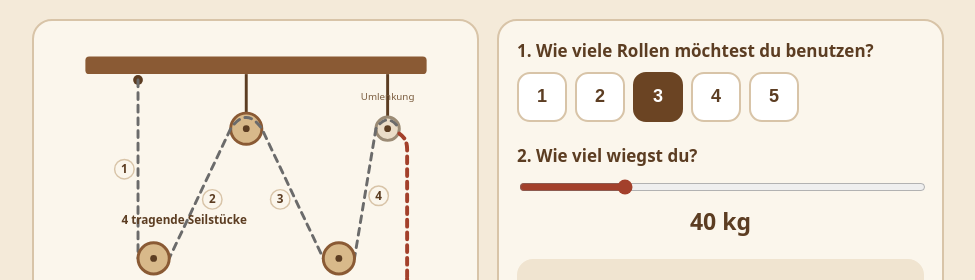
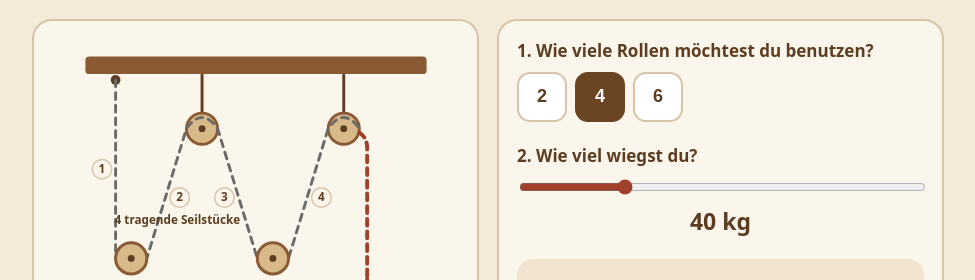
Before and after one commit to LuckyTobi/flaschenzug, a plain HTML site: page index.html in a window 1280 px wide. Shown: the part 184-464 px from the top of the page, without its empty margins (152-1127 px from the left). Drawn offline with Linux system fonts and the light colour scheme.

Commit message:
Flaschenzug auf 2, 4 und 6 Rollen korrigieren

```diff
--- a/index.html
+++ b/index.html
@@ -97,8 +97,10 @@
 </main>
 <script>
 (() => {
-  const rollOptions = [1,2,3,4,5];
-  let rolls = 3;
+  // Nur gerade Rollenzahlen: So endet das Seil ohne zusätzliche Umlenkrolle nach unten.
+  // Die gewählte Rollenzahl entspricht zugleich der Zahl der tragenden Seilstücke.
+  const rollOptions = [2,4,6];
+  let rolls = 4;
   let bodyWeight = 40;
   const ns = 'http://www.w3.org/2000/svg';
   const $ = id => document.getElementById(id);
@@ -110,9 +112,9 @@
     return el;
   }
   function add(parent, tag, attrs={}) { const el=svg(tag,attrs); parent.appendChild(el); return el; }
-  function pulley(parent,x,y,moving=false,small=false){
-    if(!moving) add(parent,'line',{x1:x,y1:36,x2:x,y2:y-(small?12:16),stroke:'#5c3d22','stroke-width':3});
-    add(parent,'circle',{cx:x,cy:y,r:small?12:16,fill:small?'#eadcc7':'#d8b98a',stroke:small?'#9b8b75':'#8a5a34','stroke-width':3});
+  function pulley(parent,x,y,moving=false){
+    if(!moving) add(parent,'line',{x1:x,y1:36,x2:x,y2:y-16,stroke:'#5c3d22','stroke-width':3});
+    add(parent,'circle',{cx:x,cy:y,r:16,fill:'#d8b98a',stroke:'#8a5a34','stroke-width':3});
     add(parent,'circle',{cx:x,cy:y,r:3.5,fill:'#5c3d22'});
   }
   function path(parent,d,color='#6b6b6b',width=3,cls='rope-motion'){
@@ -126,46 +128,32 @@
 
   function renderModel(){
     fixedLayer.innerHTML=''; ropeLayer.innerHTML=''; movingLayer.innerHTML=''; freeEndLayer.innerHTML='';
-    const supporting = rolls + 1;
+    const supporting = rolls;
     const topY=92, bottomY=225;
-    const left=95, right=285;
-    const xPositions = Array.from({length:rolls},(_,i)=> rolls===1 ? 170 : left + i*(right-left)/(rolls-1));
+    const left=72, right=290;
+    const xPositions = Array.from({length:rolls},(_,i)=> left + i*(right-left)/(rolls-1));
     const movingXs=[], fixedXs=[];
     xPositions.forEach((x,i)=> (i%2===0?movingXs:fixedXs).push(x));
 
     fixedXs.forEach(x=>pulley(fixedLayer,x,topY,false));
     movingXs.forEach(x=>pulley(movingLayer,x,bottomY,true));
 
-    // Nur bei ungerader Rollenzahl wird am Ende eine zusätzliche reine Umlenkrolle benötigt,
-    // damit das freie Ende nach unten zeigen kann. Bei 2 und 4 Rollen übernimmt das bereits
-    // die letzte feste Rolle.
-    const needsGuide = rolls % 2 === 1;
-    const lastX = xPositions[xPositions.length-1];
-    const guideX = rolls===1 ? 285 : Math.min(335,lastX+50);
-    const guideY = topY;
-    if(needsGuide){
-      pulley(fixedLayer,guideX,guideY,false,true);
-      const guideLabel=add(fixedLayer,'text',{x:guideX,y:63,'text-anchor':'middle','font-size':10,fill:'#7a5c3e'});
-      guideLabel.textContent='Umlenkung';
-    }
-
     // Traverse und Last gehören zur beweglichen Baugruppe.
     if(movingXs.length){
       const min=Math.min(...movingXs)-24,max=Math.max(...movingXs)+24;
       add(movingLayer,'rect',{x:min,y:bottomY+25,width:max-min,height:8,rx:3,fill:'#8a5a34'});
       add(movingLayer,'line',{x1:200,y1:bottomY+33,x2:200,y2:294,stroke:'#5c3d22','stroke-width':4});
-      // Kleiner Haken statt des bisher sehr großen Pfeils über der Last.
       add(movingLayer,'path',{d:'M190 294 L210 294 L206 311 L194 311 Z',fill:'#7a4a24',stroke:'#4a2e15','stroke-width':2});
       add(movingLayer,'rect',{x:150,y:320,width:100,height:64,rx:12,fill:'url(#weightGradient)',stroke:'#4a2e15','stroke-width':2});
       const t1=add(movingLayer,'text',{x:200,y:346,'text-anchor':'middle','font-size':13,fill:'white','font-weight':700});t1.textContent='DU HEBST';
       const t2=add(movingLayer,'text',{x:200,y:370,'text-anchor':'middle','font-size':20,fill:'white','font-weight':900});t2.textContent=(bodyWeight*supporting)+' kg';
     }
 
+    // Wechselnd bewegliche und feste Rollen: M-F-M-F ...
+    // Da nur gerade Zahlen erlaubt sind, ist die letzte Rolle immer fest und das freie Ende kann direkt nach unten laufen.
     const sequence=[];
     for(let i=0;i<rolls;i++) sequence.push({type:i%2===0?'M':'F',x:xPositions[i]});
 
-    // Der erste Seilstrang beginnt genau über dem linken Rand der ersten beweglichen Rolle.
-    // Dadurch ist er bei einer Rolle (und auch bei den anderen Varianten) sauber senkrecht.
     const anchorX = sequence[0].x-16;
     const anchorY = 42;
     add(ropeLayer,'circle',{cx:anchorX,cy:anchorY,r:5,fill:'#5c3d22'});
@@ -184,28 +172,16 @@
       else d+=` Q ${item.x} ${y-23} ${exit.x} ${exit.y}`;
       prev=exit;
     });
-
-    let freeX;
-    if(needsGuide){
-      const guideEntry={x:guideX-12,y:guideY};
-      const guideExit={x:guideX+12,y:guideY};
-      d+=` L ${guideEntry.x} ${guideEntry.y} Q ${guideX} ${guideY-18} ${guideExit.x} ${guideExit.y}`;
-      numberedSegments.push({a:prev,b:guideEntry});
-      freeX=guideExit.x+8;
-    }else{
-      // Bei 2 und 4 Rollen kommt das Seil direkt aus der letzten festen Rolle nach unten.
-      freeX=prev.x+8;
-    }
     path(ropeLayer,d);
 
-    // Freies Ende immer senkrecht nach unten.
-    const freeTop=needsGuide?guideY+5:topY+4;
+    // Das freie Ende kommt direkt von der letzten festen Rolle und hängt immer nach unten.
+    const freeX=prev.x+8;
+    const freeTop=topY+4;
     path(freeEndLayer,`M ${freeX-8} ${freeTop} Q ${freeX} ${freeTop+5} ${freeX} ${freeTop+16} L ${freeX} 304`,'#a3402b',4,'rope-motion');
     add(freeEndLayer,'line',{x1:freeX,y1:245,x2:freeX,y2:304,stroke:'#a3402b','stroke-width':4,'marker-end':'url(#arrowDown)'});
     const txt=add(freeEndLayer,'text',{x:freeX,y:331,'font-size':13,fill:'#a3402b','font-weight':800,'text-anchor':'middle'});txt.textContent='Hier hängst du!';
 
-    // Die Seilstücke wie im Referenzbild direkt durchnummerieren.
-    // Das letzte Seilstück ist bei gerader Rollenzahl das rote freie Ende.
+    // Nur die tragenden Seilstücke werden nummeriert. Das rote freie Zugende gehört nicht dazu.
     numberedSegments.forEach((seg,i)=>{
       const mx=(seg.a.x+seg.b.x)/2;
       const my=(seg.a.y+seg.b.y)/2;
@@ -214,11 +190,8 @@
       const ox=-dy/len*14, oy=dx/len*14;
       strandNumber(ropeLayer,i+1,mx+ox,my+oy);
     });
-    if(numberedSegments.length<supporting){
-      strandNumber(freeEndLayer,supporting,freeX+18,(freeTop+304)/2);
-    }
 
-    const label=add(ropeLayer,'text',{x:62,y:190,'font-size':12,fill:'#5c3d22','font-weight':700});
+    const label=add(ropeLayer,'text',{x:55,y:190,'font-size':12,fill:'#5c3d22','font-weight':700});
     label.textContent=`${supporting} tragende Seilstücke`;
   }
 
@@ -232,7 +205,7 @@
     return ['🚗','ein kleines Auto'];
   }
   function renderText(){
-    const factor=rolls+1;
+    const factor=rolls;
     const lift=bodyWeight*factor;
     $('bodyWeight').textContent=bodyWeight;
     $('bodyWeightText').textContent=bodyWeight;
@@ -245,7 +218,7 @@
     const wrap=$('rollButtons');wrap.innerHTML='';
     rollOptions.forEach(n=>{
       const b=document.createElement('button');b.textContent=n;b.className=n===rolls?'active':'';
-      b.setAttribute('aria-label',`${n} ${n===1?'Rolle':'Rollen'}`);
+      b.setAttribute('aria-label',`${n} Rollen`);
       b.onclick=()=>{rolls=n;renderButtons();renderText();renderModel();};wrap.appendChild(b);
     });
   }
```
